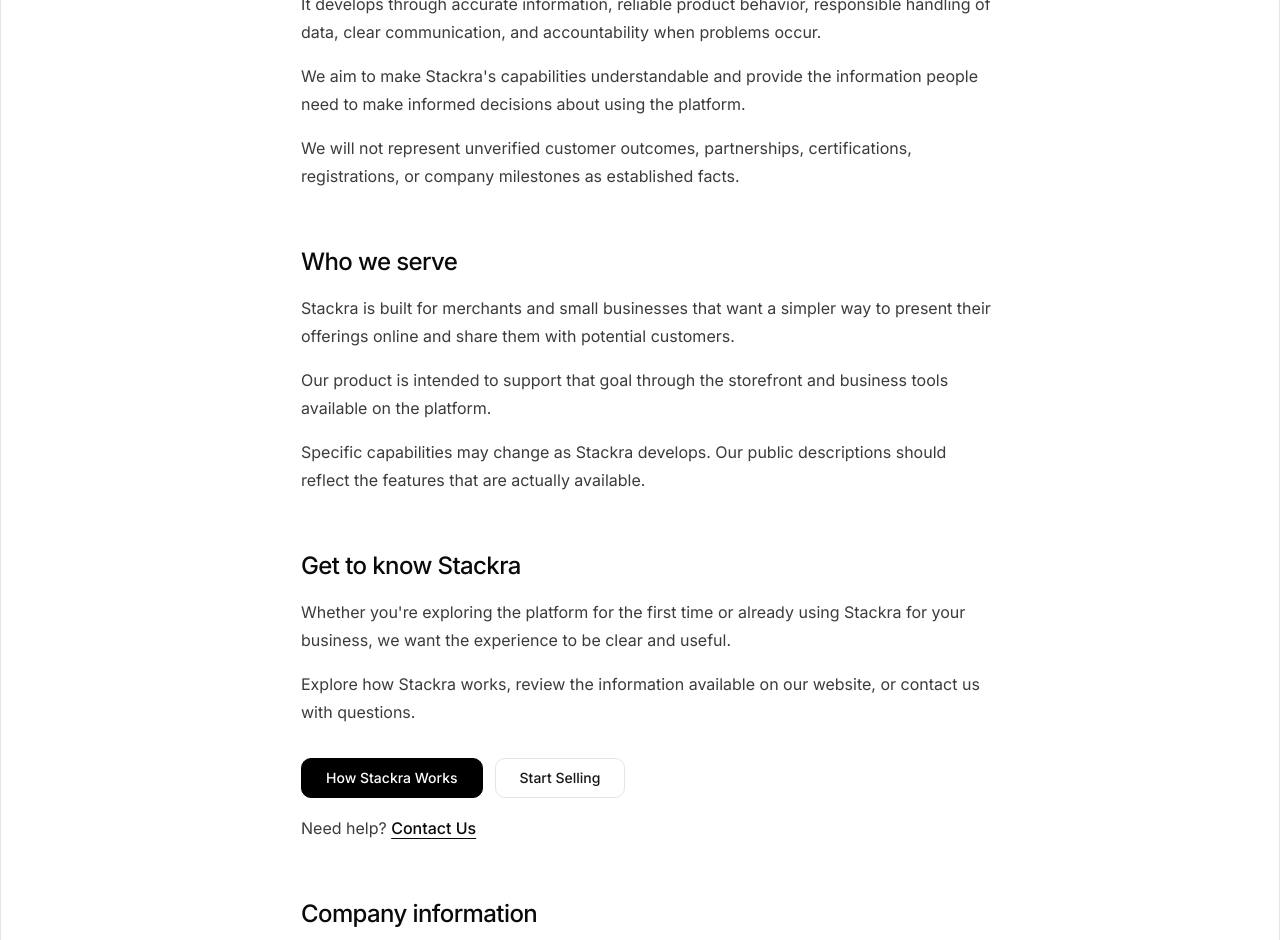
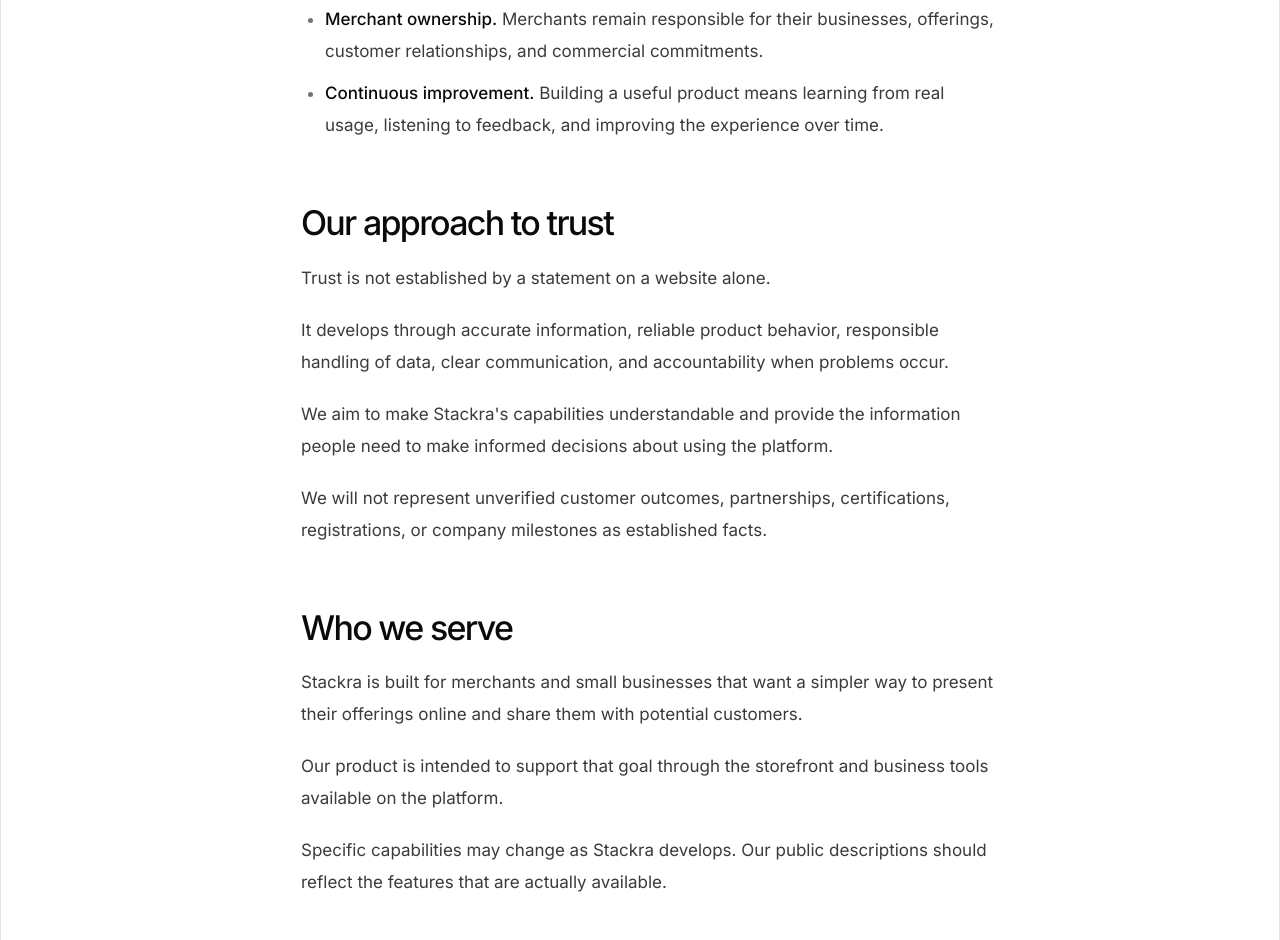
Before and after one commit to danieboy180-stack/stackra-landing, a Next.js app: page /about in a window 1280 px wide. Shown: the part 1860-2800 px from the top of the page. Built offline with nearby package versions, Linux system fonts and the light colour scheme; a web font is replaced by a local one.

Commit message:
style(pages): hero-style headings, picture blocks and wrapping buttons in the page copy [skip ci]

```diff
--- a/components/doc-body.tsx
+++ b/components/doc-body.tsx
@@ -1,13 +1,16 @@
 import Link from "next/link";
 import type { ReactNode } from "react";
 import { Button } from "@/components/ui/button";
+import PicStrip from "@/components/pic-strip";
 
 type Cta = { label: string; href: string; secondary: boolean };
 
 type Block =
   | { t: "h2" | "h3" | "p" | "note"; text: string }
   | { t: "ul"; items: string[] }
-  | { t: "cta"; items: Cta[] };
+  | { t: "cta"; items: Cta[] }
+  | { t: "strip"; count: number }
+  | { t: "pic" };
 
 export const slugify = (text: string) =>
   text
@@ -36,6 +39,10 @@
       if (first.startsWith("- ")) {
         return { t: "ul", items: lines.map((l) => l.replace(/^-\s+/, "")) };
       }
+      if (first.startsWith("@strip")) {
+        return { t: "strip", count: Number(first.split(/\s+/)[1]) || 6 };
+      }
+      if (first.startsWith("@pic")) return { t: "pic" };
       if (first.startsWith("@")) {
         const items: Cta[] = [];
         for (const line of lines) {
@@ -124,15 +131,16 @@
 
 export function DocBody({ body }: { body: string }) {
   return (
-    <div className="text-[15px] leading-7 text-foreground/80 sm:text-base sm:leading-7">
+    <div className="text-[16px] leading-7 text-foreground/80 sm:text-[17px] sm:leading-8">
       {parse(body).map((block, i) => {
         switch (block.t) {
+          // Headings use the home hero's style: Satoshi, tight tracking and leading.
           case "h2":
             return (
               <h2
                 key={i}
                 id={slugify(block.text)}
-                className="mt-14 mb-1 scroll-mt-24 text-2xl font-medium tracking-tight text-foreground"
+                className="mt-16 mb-4 scroll-mt-24 text-[28px] leading-[1.08] font-medium tracking-tighter text-foreground sm:text-[34px]"
               >
                 {block.text}
               </h2>
@@ -141,7 +149,7 @@
             return (
               <h3
                 key={i}
-                className="mt-8 mb-1 text-lg font-medium tracking-tight text-foreground"
+                className="mt-10 mb-2 text-xl leading-[1.15] font-medium tracking-tighter text-foreground sm:text-2xl"
               >
                 {block.text}
               </h3>
@@ -150,7 +158,7 @@
             return (
               <aside
                 key={i}
-                className="mt-6 rounded-lg border border-amber-300/70 bg-amber-50 px-4 py-3 text-sm leading-6 text-amber-950 dark:border-amber-400/30 dark:bg-amber-400/10 dark:text-amber-100"
+                className="mt-8 rounded-lg border border-amber-300/70 bg-amber-50 px-4 py-3 text-sm leading-6 text-amber-950 dark:border-amber-400/30 dark:bg-amber-400/10 dark:text-amber-100"
               >
                 <span className="mr-1 font-medium">Draft note:</span>
                 <Inline text={block.text} />
@@ -160,7 +168,7 @@
             return (
               <ul
                 key={i}
-                className="mt-4 list-disc space-y-2 pl-6 marker:text-muted-foreground"
+                className="mt-5 list-disc space-y-2.5 pl-6 marker:text-muted-foreground"
               >
                 {block.items.map((item, j) => (
                   <li key={j}>
@@ -169,15 +177,26 @@
                 ))}
               </ul>
             );
+          case "strip":
+            return <PicStrip key={i} count={block.count} />;
+          case "pic":
+            return (
+              <div
+                key={i}
+                aria-hidden
+                className="my-10 aspect-[16/10] w-full rounded-2xl border border-border bg-muted sm:my-12"
+              />
+            );
           case "cta":
             return (
-              <div key={i} className="mt-8 flex flex-wrap items-center gap-3">
+              <div key={i} className="mt-10 flex flex-wrap items-center gap-3">
                 {block.items.map((cta) => (
                   <Button
                     key={cta.label}
                     asChild
                     size="lg"
                     variant={cta.secondary ? "outline" : "default"}
+                    className="h-auto min-h-10 max-w-full py-2.5 text-center whitespace-normal"
                   >
                     {cta.href.startsWith("http") ? (
                       <a href={cta.href}>{cta.label}</a>
@@ -190,7 +209,7 @@
             );
           default:
             return (
-              <p key={i} className="mt-4">
+              <p key={i} className="mt-5">
                 <Inline text={block.text} />
               </p>
             );
```
